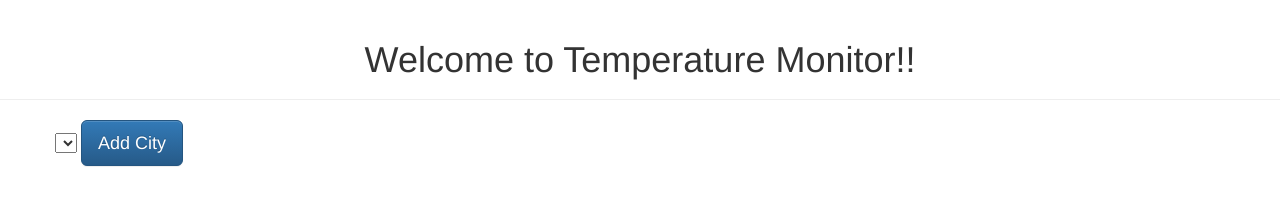
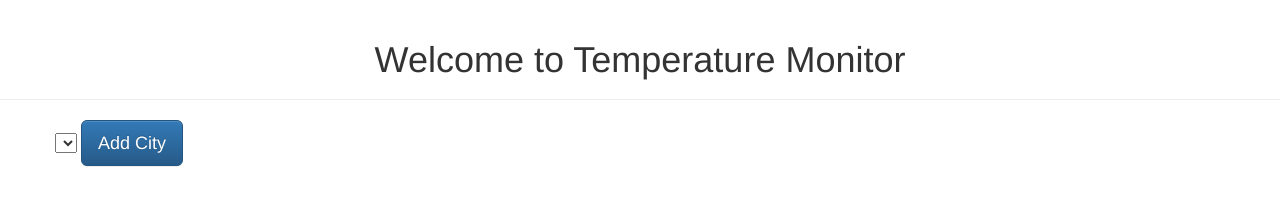
Before and after one commit to virtualansh/TemperatureMonitor, a plain HTML site: page TemperaturemoNI/Html/Index.html in a window 1280 px wide. Drawn offline with nearby package versions, Linux system fonts and the light colour scheme; no server answers.

Commit message:
Test Commit

```diff
--- a/TemperaturemoNI/Html/Index.html
+++ b/TemperaturemoNI/Html/Index.html
@@ -8,7 +8,7 @@
 <body ng-app="temperatureApp">
     <div class="page-header text-center">
 
-        <h1>Welcome to Temperature Monitor!!</h1>
+        <h1>Welcome to Temperature Monitor</h1>
 
     </div>
     <div ng-controller="temperatureUIController" class="container">
```
